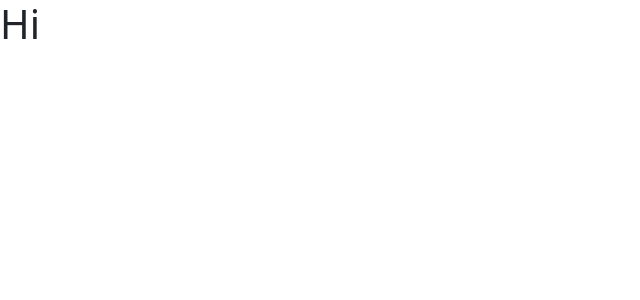
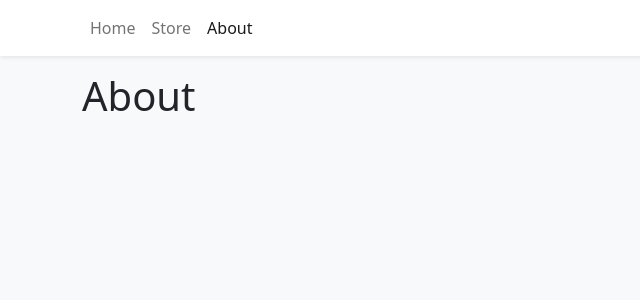
Before and after one commit to isaacflorez/shopping-cart, a React (Vite) app: page /about in a window 1280 px wide. Shown: the top 300 px of the page, without its empty margins (0-640 px from the left). Built offline with nearby package versions, Linux system fonts and the light colour scheme.

Commit message:
establish react router and navbar component

```diff
--- a/index.html
+++ b/index.html
@@ -6,7 +6,7 @@
     <meta name="viewport" content="width=device-width, initial-scale=1.0" />
     <title>Vite App</title>
   </head>
-  <body>
+  <body class="bg-light">
     <div id="root"></div>
     <script type="module" src="/src/main.tsx"></script>
   </body>
--- a/package.json
+++ b/package.json
@@ -12,7 +12,8 @@
     "react": "^18.0.0",
     "react-bootstrap": "^2.4.0",
     "react-dom": "^18.0.0",
-    "react-router": "^6.3.0"
+    "react-router": "^6.3.0",
+    "react-router-dom": "^6.3.0"
   },
   "devDependencies": {
     "@types/react": "^18.0.0",
--- a/src/App.tsx
+++ b/src/App.tsx
@@ -1,5 +1,24 @@
+import { Routes, Route } from "react-router-dom"
+import { Container } from "react-bootstrap"
+import { Home } from "./pages/Home"
+import { Store } from "./pages/Store"
+import { About } from "./pages/About"
+import { Navbar } from "./components/Navbar"
+
 function App() {
-  return <h1>Hi</h1>
+  return (
+  <>
+    <Navbar />
+    <Container className="mb-4">
+      <Routes>
+        <Route path="/" element={<Home />} />
+        <Route path="/store" element={<Store />} />
+        <Route path="/about" element={<About />} />
+      </Routes>
+    </Container>
+  </>
+  )
+
 }
 
 export default App
--- /dev/null
+++ b/src/components/Navbar.tsx
@@ -0,0 +1,16 @@
+import { Container, Nav, Navbar as NavbarBs } from "react-bootstrap"
+import { NavLink } from "react-router-dom"
+
+export function Navbar(){
+    return (
+    <NavbarBs className="bg-white shadow-sm mb-3">
+        <Container>
+            <Nav className="me-auto">
+                <Nav.Link to="/" as={NavLink}> Home</Nav.Link>
+                <Nav.Link to="/Store" as={NavLink}> Store</Nav.Link>
+                <Nav.Link to="/About" as={NavLink}> About</Nav.Link>
+            </Nav>
+        </Container>
+    </NavbarBs>
+    )
+}
--- a/src/main.tsx
+++ b/src/main.tsx
@@ -2,9 +2,12 @@
 import ReactDOM from 'react-dom/client'
 import App from './App'
 import 'bootstrap/dist/css/bootstrap.min.css'
+import { BrowserRouter } from "react-router-dom"
 
 ReactDOM.createRoot(document.getElementById('root')!).render(
   <React.StrictMode>
-    <App />
+    <BrowserRouter>
+      <App />
+    </BrowserRouter>
   </React.StrictMode>
 )
--- /dev/null
+++ b/src/pages/About.tsx
@@ -0,0 +1,3 @@
+export function About(){
+    return <h1>About</h1>
+}
--- /dev/null
+++ b/src/pages/Home.tsx
@@ -0,0 +1,3 @@
+export function Home(){
+    return <h1>Home</h1>
+}
--- /dev/null
+++ b/src/pages/Store.tsx
@@ -0,0 +1,3 @@
+export function Store(){
+    return <h1>Store</h1>
+}
```
Also changed, not shown: src/logo.svg (deleted), 1 other file (tests, documents, lock files or other folders).
